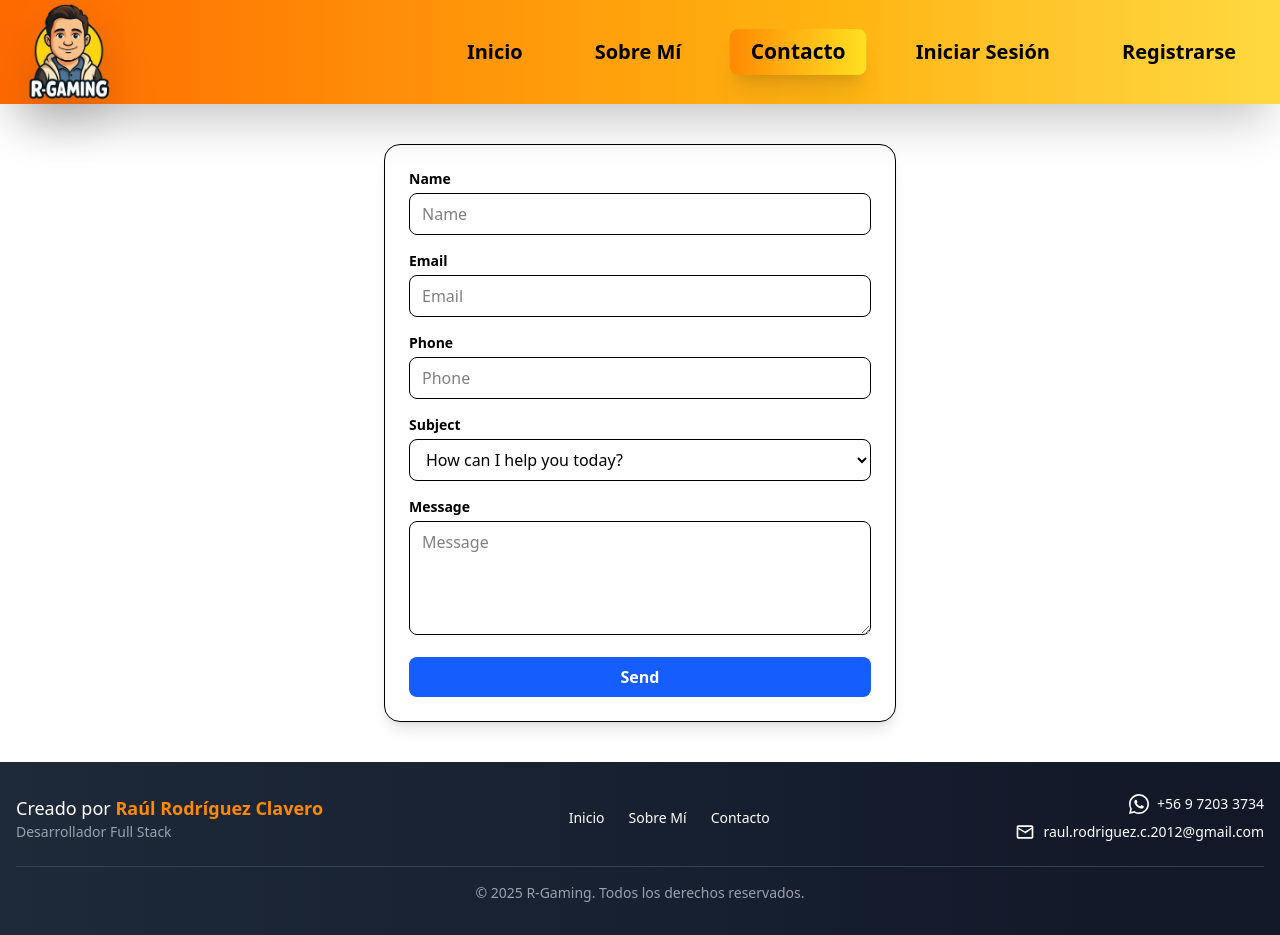
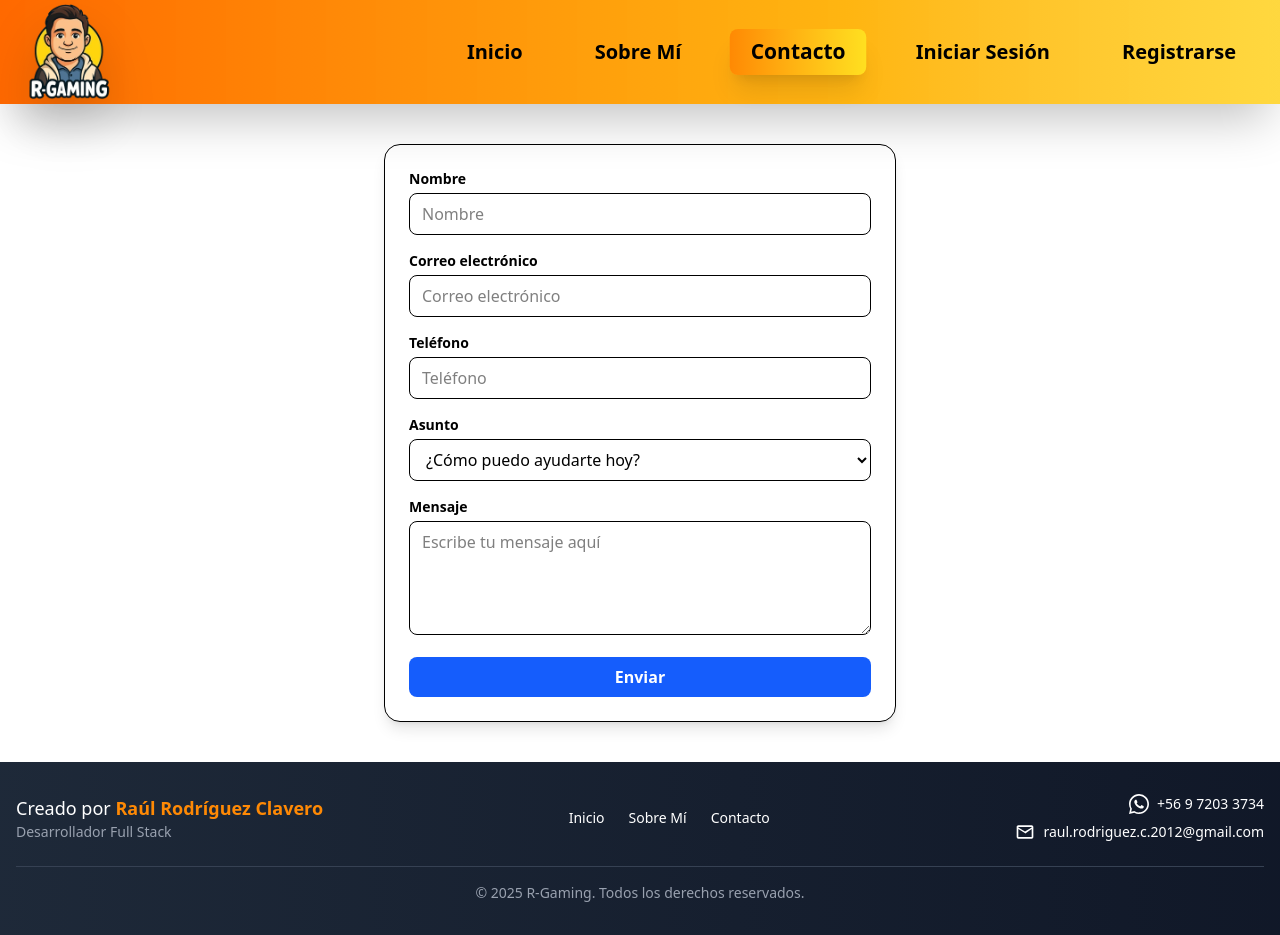
Before and after one commit to RaulWeirdStackDev/GamesRaulFront, a React (Vite) app: page /contact in a window 1280 px wide. Built offline with nearby package versions, Linux system fonts and the light colour scheme.

Commit message:
Formulario de contacto funcionando

```diff
--- a/src/views/PublicViews/Contact/Contact.jsx
+++ b/src/views/PublicViews/Contact/Contact.jsx
@@ -16,11 +16,11 @@ export const Contacto = () => {
       )
       .then(
         () => {
-          alert("Message sent successfully");
+          alert("Mensaje enviado correctamente");
           form.current.reset();
         },
         (error) => {
-          alert("An error occurred while sending the message");
+          alert("Ocurrió un error al enviar el mensaje");
           console.error(error);
         }
       );
@@ -35,16 +35,16 @@ export const Contacto = () => {
           onSubmit={enviarEmail}
           className="p-6 border rounded-2xl shadow-lg bg-white"
         >
-          {/* Name */}
+          {/* Nombre */}
           <div className="mb-4">
             <label htmlFor="name" className="block text-sm font-semibold mb-1">
-              Name
+              Nombre
             </label>
             <input
               type="text"
               id="name"
-              name="user_name"
-              placeholder="Name"
+              name="name"
+              placeholder="Nombre"
               required
               className="w-full px-3 py-2 border rounded-lg focus:outline-none focus:ring focus:ring-blue-400"
             />
@@ -53,88 +53,88 @@ export const Contacto = () => {
           {/* Email */}
           <div className="mb-4">
             <label htmlFor="email" className="block text-sm font-semibold mb-1">
-              Email
+              Correo electrónico
             </label>
             <input
               type="email"
               id="email"
-              name="user_email"
-              placeholder="Email"
+              name="email"
+              placeholder="Correo electrónico"
               required
               className="w-full px-3 py-2 border rounded-lg focus:outline-none focus:ring focus:ring-blue-400"
             />
           </div>
 
-          {/* Phone */}
+          {/* Teléfono */}
           <div className="mb-4">
             <label htmlFor="phone" className="block text-sm font-semibold mb-1">
-              Phone
+              Teléfono
             </label>
             <input
               type="tel"
               id="phone"
-              name="user_phone"
-              placeholder="Phone"
+              name="phone"
+              placeholder="Teléfono"
               required
               className="w-full px-3 py-2 border rounded-lg focus:outline-none focus:ring focus:ring-blue-400"
             />
           </div>
 
-          {/* Subject */}
+          {/* Asunto */}
           <div className="mb-4">
             <label
               htmlFor="subject"
               className="block text-sm font-semibold mb-1"
             >
-              Subject
+              Asunto
             </label>
             <select
               id="subject"
-              name="user_subject"
+              name="subject"
               defaultValue=""
               className="w-full px-3 py-2 border rounded-lg bg-white focus:outline-none focus:ring focus:ring-blue-400"
             >
               <option value="" disabled hidden>
-                How can I help you today?
+                ¿Cómo puedo ayudarte hoy?
               </option>
               <option value="FeedbackGame">
-                I’d like to give feedback about a game
+                Me gustaría dar feedback sobre un juego
               </option>
               <option value="BuyGame">
-                I’d like to purchase one of your games
+                Me gustaría comprar uno de tus juegos
               </option>
               <option value="CustomGame">
-                I’d like to request a custom game
+                Me gustaría solicitar un juego personalizado
               </option>
-              <option value="Other">Other</option>
+              <option value="Other">Otro</option>
             </select>
           </div>
 
-          {/* Message */}
+          {/* Mensaje */}
           <div className="mb-4">
             <label
               htmlFor="message"
               className="block text-sm font-semibold mb-1"
             >
-              Message
+              Mensaje
             </label>
             <textarea
               id="message"
               name="message"
               rows="4"
-              placeholder="Message"
+              placeholder="Escribe tu mensaje aquí"
               required
               className="w-full px-3 py-2 border rounded-lg focus:outline-none focus:ring focus:ring-blue-400"
             />
           </div>
 
-          {/* Button */}
+          {/* Botón */}
           <div>
             <button
               type="submit"
               className="w-full bg-blue-600 hover:bg-blue-700 text-white font-semibold py-2 px-4 rounded-lg transition"
             >
-              Send
+              Enviar
             </button>
           </div>
         </form>
```
